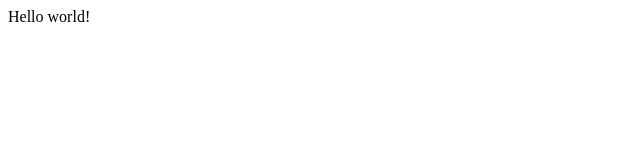
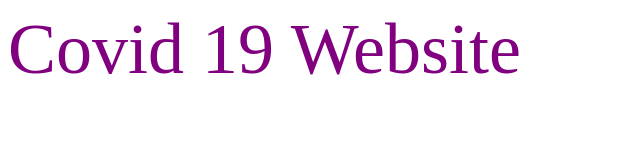
Before and after one commit to ariostokuit/Covid19Project, a Gatsby site in the folder hello-world/: page / in a window 1280 px wide. Shown: the whole page, without its empty margins (0-640 px from the left). Built offline with nearby package versions, Linux system fonts and the light colour scheme; Gatsby itself is replaced by a stand-in of ours.

Commit message:
edited index.js added some styling to the header

```diff
--- a/hello-world/src/pages/index.js
+++ b/hello-world/src/pages/index.js
@@ -1,3 +1,8 @@
 import React from "react"
 
-export default () => <div>Hello world!</div>
+export default function Home() {
+    return (
+        <div style={{color: `purple`, fontSize: `72px`}}>Covid 19 Website</div>
+    )
+
+}
```
